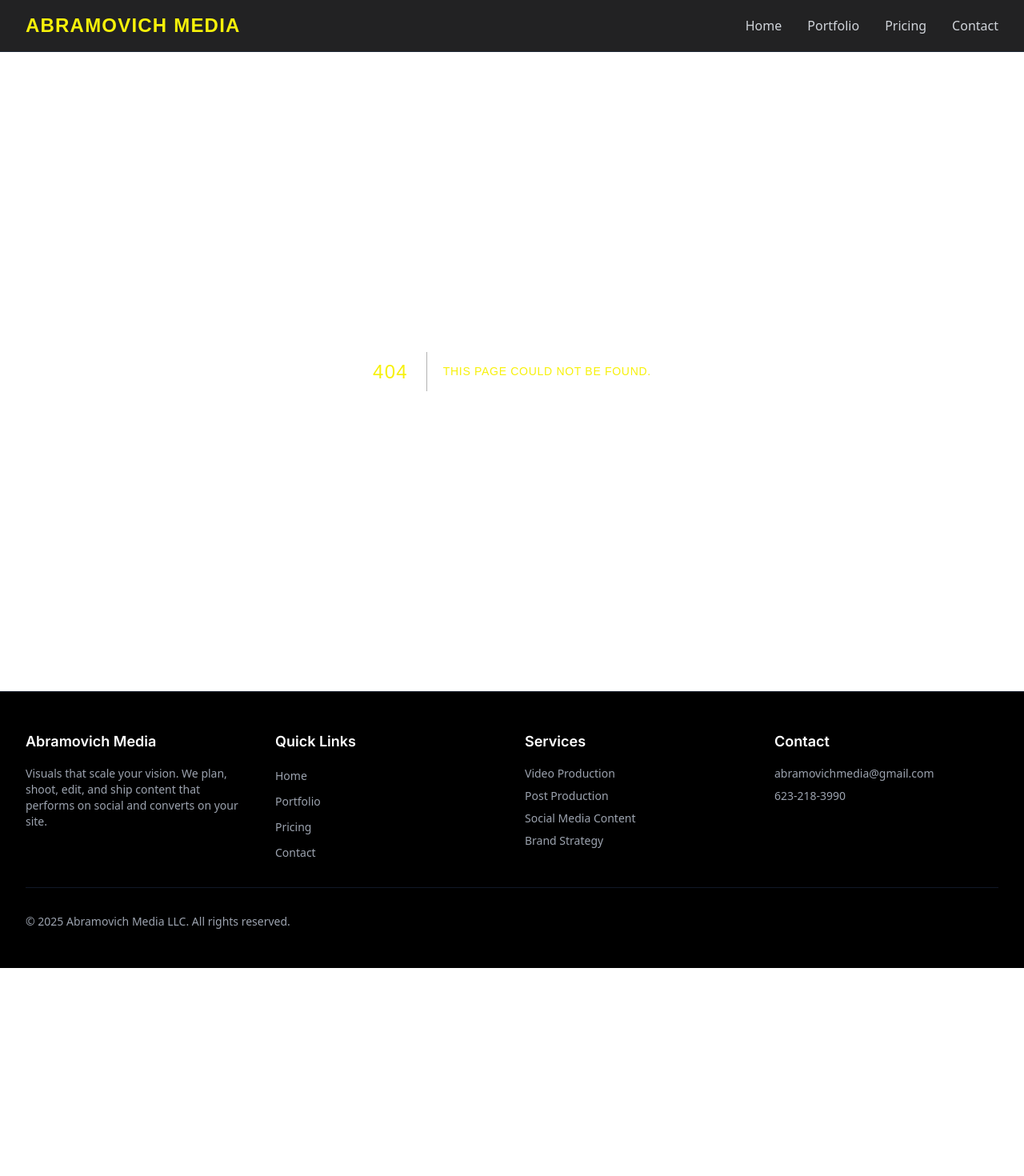
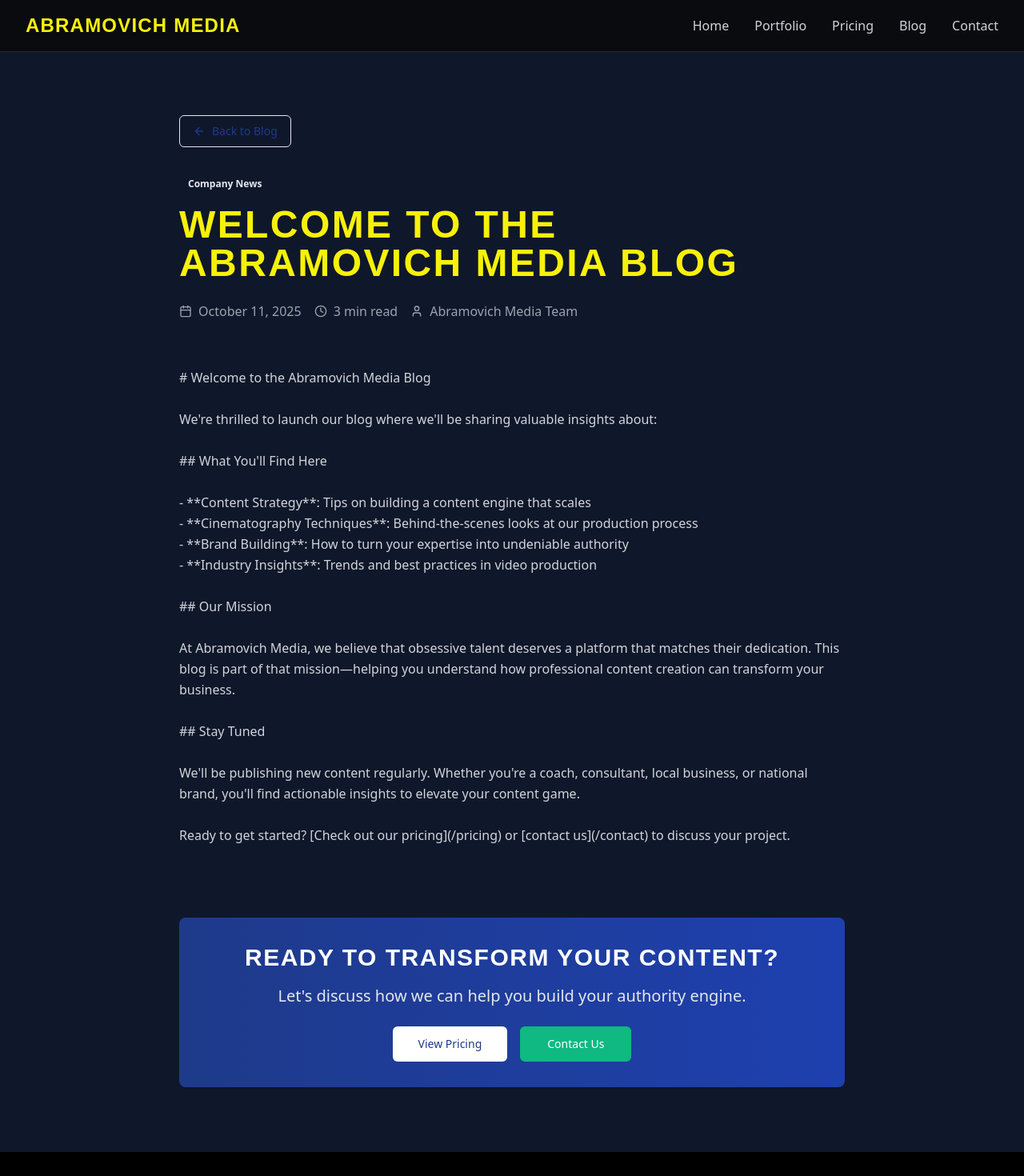
Before and after one commit to abrvchmedia/abramovich-media-website, a Next.js app: page /blog/welcome-to-our-blog in a window 1280 px wide. Before the commit this address had no page. Shown: the top 1470 px of the page at 80% size. Before the commit the page ends 1210 px from the top, so only its background shows below. Built offline with nearby package versions, Linux system fonts and the light colour scheme; a web font is replaced by a local one.

Commit message:
Add blog section with first post and navigation links

```diff
--- /dev/null
+++ b/src/app/blog/[slug]/page.tsx
@@ -0,0 +1,119 @@
+import { notFound } from "next/navigation";
+import Link from "next/link";
+import { Button } from "@/components/ui/button";
+import { Card, CardContent } from "@/components/ui/card";
+import { Badge } from "@/components/ui/badge";
+import { blogPosts } from "@/data/blog";
+import { Calendar, Clock, User, ArrowLeft } from "lucide-react";
+
+export async function generateStaticParams() {
+  return blogPosts.map((post) => ({
+    slug: post.slug,
+  }));
+}
+
+export async function generateMetadata({ params }: { params: { slug: string } }) {
+  const post = blogPosts.find((p) => p.slug === params.slug);
+
+  if (!post) {
+    return {
+      title: "Post Not Found | Abramovich Media",
+    };
+  }
+
+  return {
+    title: `${post.title} | Abramovich Media Blog`,
+    description: post.excerpt,
+  };
+}
+
+export default function BlogPost({ params }: { params: { slug: string } }) {
+  const post = blogPosts.find((p) => p.slug === params.slug);
+
+  if (!post) {
+    notFound();
+  }
+
+  return (
+    <div className="min-h-screen py-20">
+      <div className="max-w-4xl mx-auto px-4 sm:px-6 lg:px-8">
+        {/* Back Button */}
+        <Link href="/blog" className="inline-block mb-8">
+          <Button variant="outline" className="gap-2">
+            <ArrowLeft className="h-4 w-4" />
+            Back to Blog
+          </Button>
+        </Link>
+
+        {/* Article Header */}
+        <article>
+          <header className="mb-8">
+            <Badge variant="secondary" className="mb-4">{post.category}</Badge>
+            <h1 className="text-4xl sm:text-5xl font-bold mb-6" style={{color: '#F7F10A'}}>
+              {post.title}
+            </h1>
+
+            <div className="flex flex-wrap gap-4 text-gray-400 mb-6">
+              <div className="flex items-center gap-2">
+                <Calendar className="h-4 w-4" />
+                <span>{new Date(post.date).toLocaleDateString('en-US', { month: 'long', day: 'numeric', year: 'numeric' })}</span>
+              </div>
+              {post.readTime && (
+                <div className="flex items-center gap-2">
+                  <Clock className="h-4 w-4" />
+                  <span>{post.readTime}</span>
+                </div>
+              )}
+              <div className="flex items-center gap-2">
+                <User className="h-4 w-4" />
+                <span>{post.author}</span>
+              </div>
+            </div>
+
+            {post.image && (
+              <div className="aspect-video bg-gray-700 rounded-lg overflow-hidden mb-8">
+                <img
+                  src={post.image}
+                  alt={post.title}
+                  className="w-full h-full object-cover"
+                />
+              </div>
+            )}
+          </header>
+
+          {/* Article Content */}
+          <div className="prose prose-invert prose-lg max-w-none">
+            <div
+              className="text-gray-300 leading-relaxed whitespace-pre-wrap"
+              dangerouslySetInnerHTML={{ __html: post.content.replace(/\n/g, '<br />') }}
+            />
+          </div>
+        </article>
+
+        {/* CTA Section */}
+        <Card className="mt-16 bg-gradient-to-r from-blue-900 to-blue-800 border-none">
+          <CardContent className="p-8 text-center">
+            <h2 className="text-2xl sm:text-3xl font-bold mb-4 text-white">
+              Ready to Transform Your Content?
+            </h2>
+            <p className="text-xl mb-6 text-gray-200">
+              Let's discuss how we can help you build your authority engine.
+            </p>
+            <div className="flex flex-col sm:flex-row gap-4 justify-center">
+              <Link href="/pricing">
+                <Button size="lg" className="w-full sm:w-auto bg-white text-blue-900 hover:bg-gray-100">
+                  View Pricing
+                </Button>
+              </Link>
+              <Link href="/contact">
+                <Button size="lg" className="w-full sm:w-auto btn-success">
+                  Contact Us
+                </Button>
+              </Link>
+            </div>
+          </CardContent>
+        </Card>
+      </div>
+    </div>
+  );
+}
--- /dev/null
+++ b/src/app/blog/page.tsx
@@ -0,0 +1,92 @@
+import Link from "next/link";
+import { Card, CardContent, CardDescription, CardHeader, CardTitle } from "@/components/ui/card";
+import { Badge } from "@/components/ui/badge";
+import { blogPosts } from "@/data/blog";
+import { Calendar, Clock, User, ArrowRight } from "lucide-react";
+
+export const metadata = {
+  title: "Blog | Abramovich Media",
+  description: "Insights, tips, and stories about content creation, cinematography, and building your brand authority.",
+};
+
+export default function BlogPage() {
+  // Sort posts by date (newest first)
+  const sortedPosts = [...blogPosts].sort((a, b) =>
+    new Date(b.date).getTime() - new Date(a.date).getTime()
+  );
+
+  return (
+    <div className="min-h-screen py-20">
+      <div className="max-w-7xl mx-auto px-4 sm:px-6 lg:px-8">
+        {/* Header */}
+        <div className="text-center mb-16">
+          <h1 className="text-4xl sm:text-5xl font-bold mb-6" style={{color: '#F7F10A'}}>
+            Blog
+          </h1>
+          <p className="text-xl text-gray-300 max-w-3xl mx-auto">
+            Insights, tips, and stories about content creation, cinematography, and building your brand authority.
+          </p>
+        </div>
+
+        {/* Blog Posts Grid */}
+        <div className="grid md:grid-cols-2 lg:grid-cols-3 gap-8">
+          {sortedPosts.map((post) => (
+            <Link key={post.slug} href={`/blog/${post.slug}`}>
+              <Card className="h-full hover:shadow-lg transition-shadow cursor-pointer trust-card group">
+                {post.image && (
+                  <div className="aspect-video bg-gray-700 overflow-hidden">
+                    <img
+                      src={post.image}
+                      alt={post.title}
+                      className="w-full h-full object-cover group-hover:scale-105 transition-transform duration-300"
+                    />
+                  </div>
+                )}
+                <CardHeader>
+                  <div className="flex items-center gap-2 mb-3">
+                    <Badge variant="secondary">{post.category}</Badge>
+                  </div>
+                  <CardTitle className="text-white group-hover:text-blue-400 transition-colors">
+                    {post.title}
+                  </CardTitle>
+                  <CardDescription className="text-gray-300">
+                    {post.excerpt}
+                  </CardDescription>
+                </CardHeader>
+                <CardContent>
+                  <div className="flex flex-wrap gap-4 text-sm text-gray-400 mb-4">
+                    <div className="flex items-center gap-1">
+                      <Calendar className="h-4 w-4" />
+                      <span>{new Date(post.date).toLocaleDateString('en-US', { month: 'short', day: 'numeric', year: 'numeric' })}</span>
+                    </div>
+                    {post.readTime && (
+                      <div className="flex items-center gap-1">
+                        <Clock className="h-4 w-4" />
+                        <span>{post.readTime}</span>
+                      </div>
+                    )}
+                    <div className="flex items-center gap-1">
+                      <User className="h-4 w-4" />
+                      <span>{post.author}</span>
+                    </div>
+                  </div>
+                  <div className="flex items-center text-blue-400 font-medium group-hover:gap-2 transition-all">
+                    Read More
+                    <ArrowRight className="h-4 w-4 ml-1 group-hover:ml-0 transition-all" />
+                  </div>
+                </CardContent>
+              </Card>
+            </Link>
+          ))}
+        </div>
+
+        {/* Empty State */}
+        {sortedPosts.length === 0 && (
+          <div className="text-center py-20">
+            <p className="text-xl text-gray-400">No blog posts yet. Check back soon!</p>
+          </div>
+        )}
+      </div>
+    </div>
+  );
+}
--- a/src/components/site/Footer.tsx
+++ b/src/components/site/Footer.tsx
@@ -30,6 +30,11 @@ export function Footer() {
               <li>
                 <Link href="/pricing" className="text-sm text-gray-400 hover:text-white transition-colors">
                   Pricing
+                </Link>
+              </li>
+              <li>
+                <Link href="/blog" className="text-sm text-gray-400 hover:text-white transition-colors">
+                  Blog
                 </Link>
               </li>
               <li>
--- a/src/components/site/Navbar.tsx
+++ b/src/components/site/Navbar.tsx
@@ -23,6 +23,9 @@ export function Navbar() {
             <Link href="/pricing" className="text-gray-300 hover:text-white transition-colors">
               Pricing
             </Link>
+            <Link href="/blog" className="text-gray-300 hover:text-white transition-colors">
+              Blog
+            </Link>
             <Link href="/contact" className="text-gray-300 hover:text-white transition-colors">
               Contact
             </Link>
--- /dev/null
+++ b/src/data/blog.ts
@@ -0,0 +1,45 @@
+export type BlogPost = {
+  slug: string;
+  title: string;
+  excerpt: string;
+  content: string;
+  author: string;
+  date: string;
+  category: string;
+  image?: string;
+  readTime?: string;
+};
+
+export const blogPosts: BlogPost[] = [
+  {
+    slug: "welcome-to-our-blog",
+    title: "Welcome to the Abramovich Media Blog",
+    excerpt: "We're excited to share insights, tips, and stories about content creation, cinematography, and building your brand authority.",
+    content: `
+# Welcome to the Abramovich Media Blog
+
+We're thrilled to launch our blog where we'll be sharing valuable insights about:
+
+## What You'll Find Here
+
+- **Content Strategy**: Tips on building a content engine that scales
+- **Cinematography Techniques**: Behind-the-scenes looks at our production process
+- **Brand Building**: How to turn your expertise into undeniable authority
+- **Industry Insights**: Trends and best practices in video production
+
+## Our Mission
+
+At Abramovich Media, we believe that obsessive talent deserves a platform that matches their dedication. This blog is part of that mission—helping you understand how professional content creation can transform your business.
+
+## Stay Tuned
+
+We'll be publishing new content regularly. Whether you're a coach, consultant, local business, or national brand, you'll find actionable insights to elevate your content game.
+
+Ready to get started? [Check out our pricing](/pricing) or [contact us](/contact) to discuss your project.
+    `,
+    author: "Abramovich Media Team",
+    date: "2025-10-11",
+    category: "Company News",
+    readTime: "3 min read"
+  }
+];
```
Also changed, not shown: 1 other file (tests, documents, lock files or other folders).
